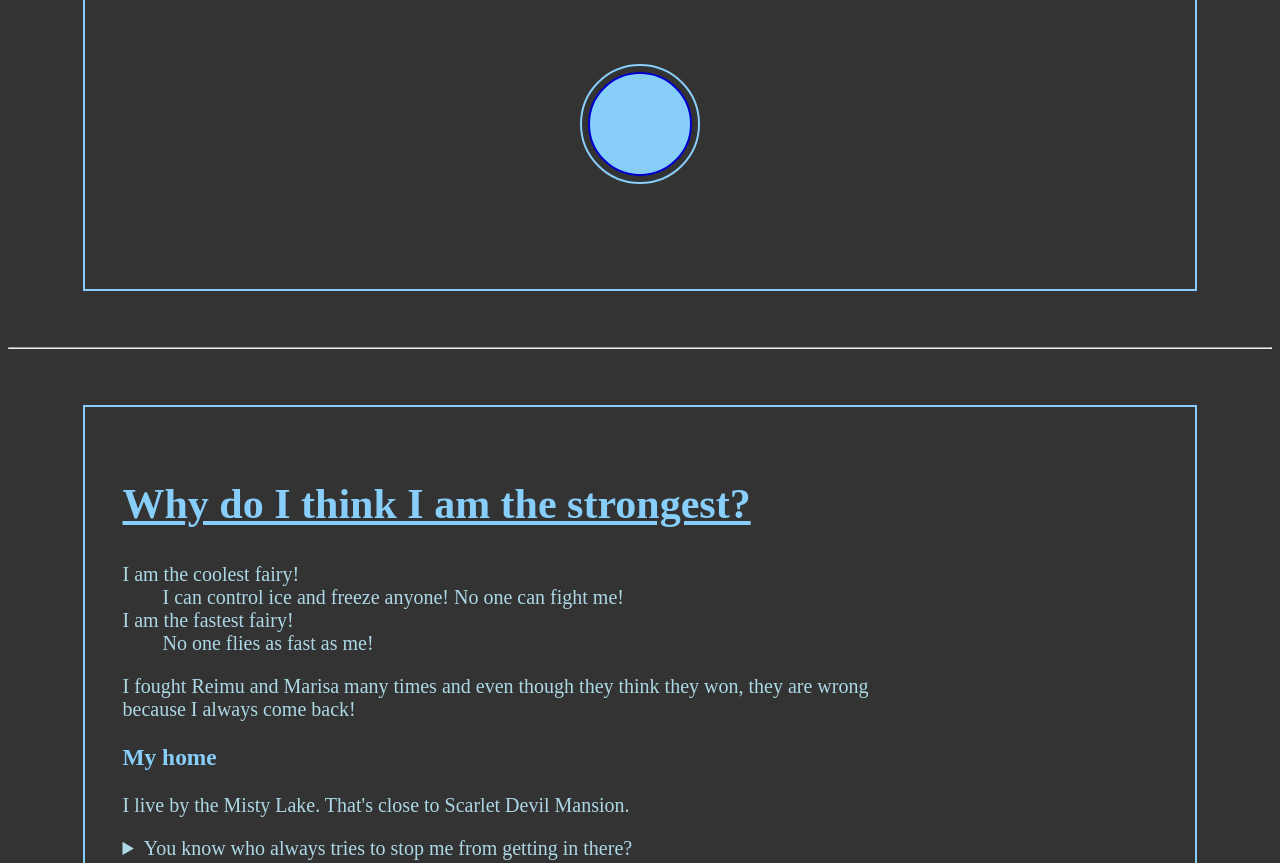
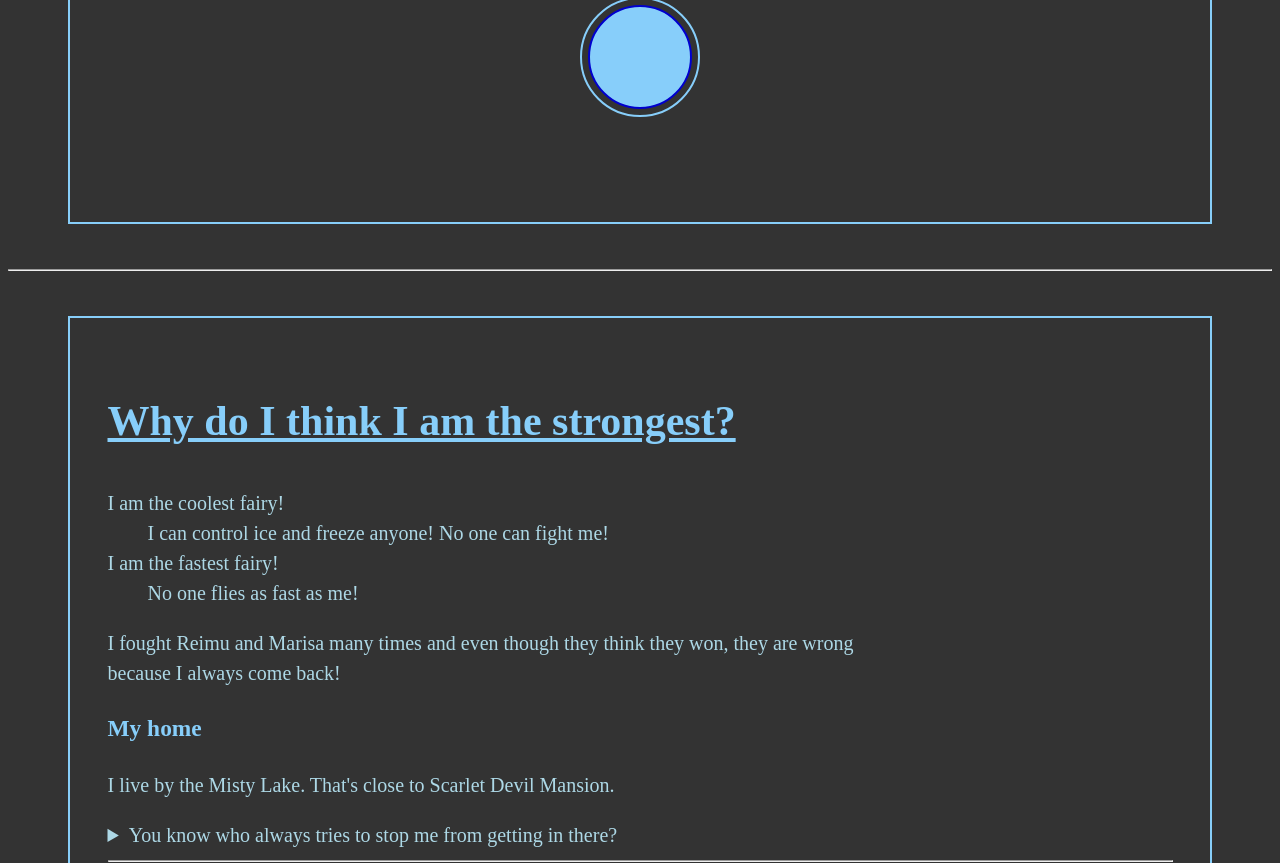
Before and after one commit to ReisSaigyouji/cirnos-website, a website: page index.html in a window 1280 px wide. Shown: the part 1585-2448 px from the top of the page. Drawn offline with Linux system fonts and the light colour scheme.

Commit message:
Little changes to text

```diff
--- a/main.css
+++ b/main.css
@@ -44,7 +44,8 @@ h1, h2 {
 
 p, li, dl, dt, dd, details, figcaption, figure, li, main, nav, section, summary, hr {
     color: lightblue;
-    font-size: 20px
+    font-size: 20px;
+    line-height: 1.5;
 }
 
 input, button {
@@ -64,7 +65,7 @@ input, button {
     /*margin-right: 2em;*/
     /*margin-left: 2em;*/
     /*margin-bottom: 2em;*/
-    font-size: 1.5rem;
+    font-size: 1.2rem;
 }
 
 .circle {
```
